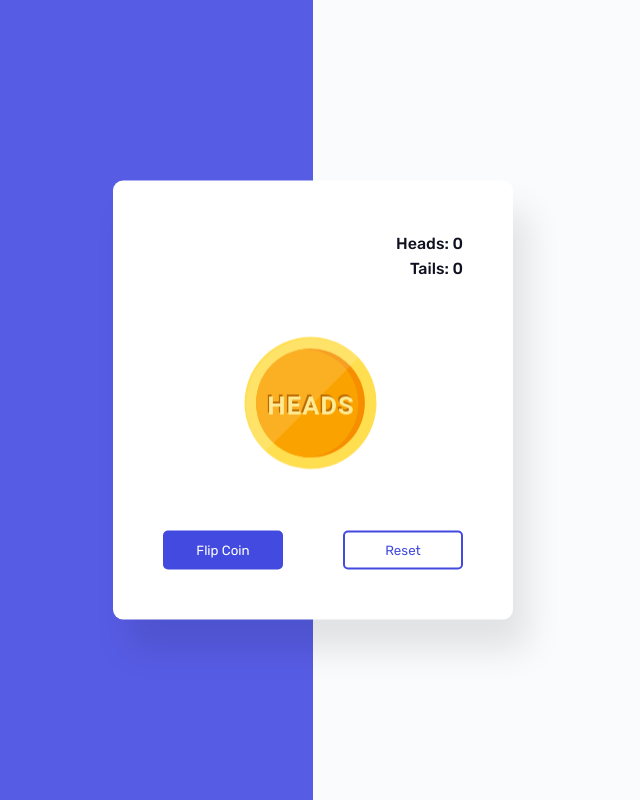
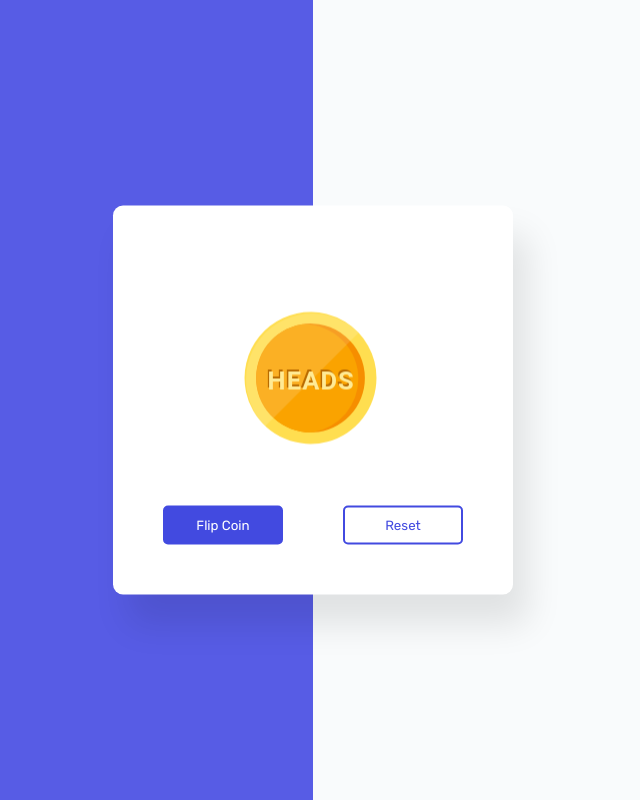
Before and after one commit to AdarsaSwain/Flip-a-coin, a plain HTML site: page index.html in a window 1280 px wide. Shown: the whole page, without its empty margins (327-967 px from the left). Drawn offline with Linux system fonts and the light colour scheme.

Commit message:
Update index.html
html changes

```diff
--- a/index.html
+++ b/index.html
@@ -10,10 +10,7 @@
 </head>
 <body>
     <div class="container">
-        <div class="stats">
-            <p id="heads-count">Heads: 0</p>
-            <p id="tails-count">Tails: 0</p>
-        </div>
+
         <div class="coin" id="coin">
             <div class="heads">
                 <img src="heads.svg">
```
